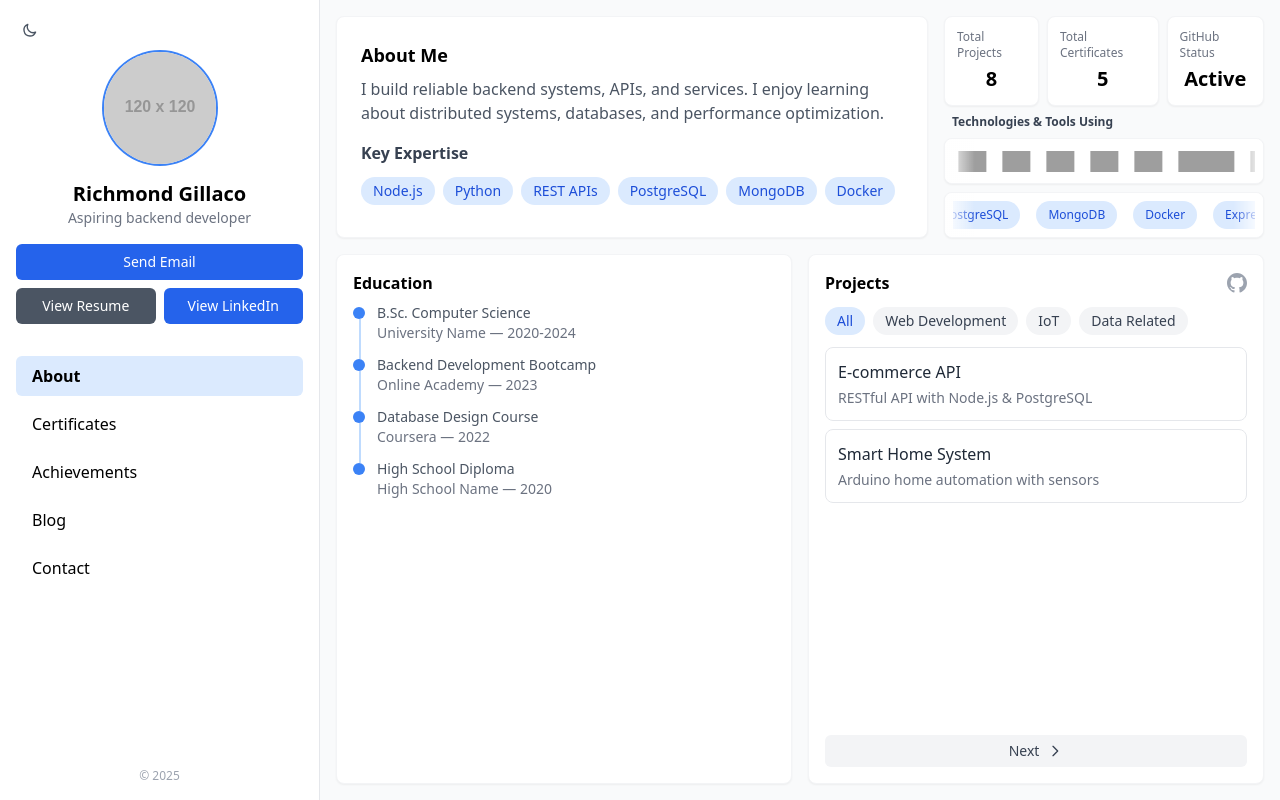
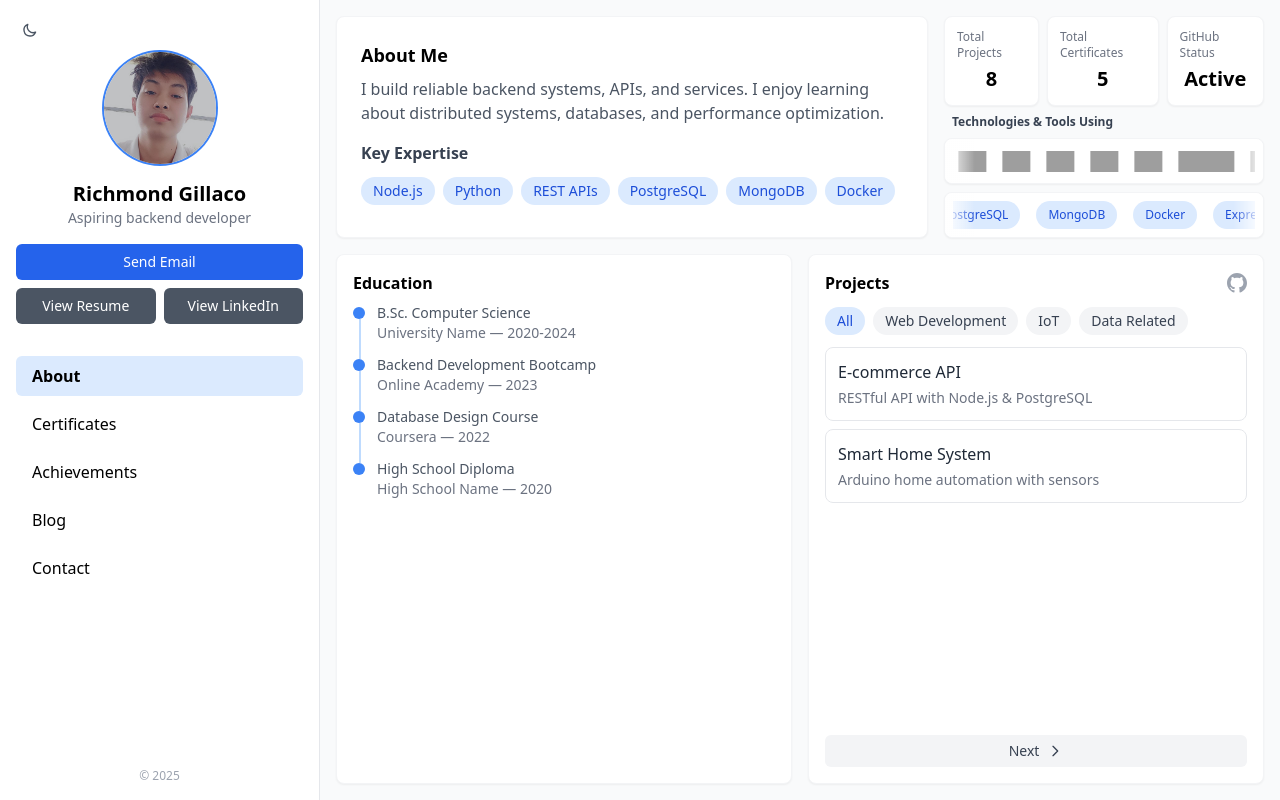
Before and after one commit to RichmondCg/Richmondportfolio, a plain HTML site: page index.html in a window 1280 px wide. Drawn offline with nearby package versions, Linux system fonts and the light colour scheme; grey boxes are pictures that could not be loaded; placeholder pictures from the web are drawn by us.

Commit message:
images addition

```diff
--- a/index.html
+++ b/index.html
@@ -208,7 +208,7 @@
         <div class="flex-shrink-0">
           <img
             id="profile-pic"
-            src="https://via.placeholder.com/120"
+            src="images/avatar.jpg"
             alt="Profile"
             class="w-28 h-28 rounded-full object-cover ring-2 ring-blue-500"
           />
@@ -234,7 +234,8 @@
               View Resume
             </button>
             <button
-              class="w-full px-4 py-2 text-sm bg-blue-600 text-white rounded-md hover:bg-blue-700 focus:outline-none focus:ring-2 focus:ring-blue-300"
+              id="view-resume-btn"
+              class="w-full px-4 py-2 text-sm bg-gray-600 text-white rounded-md hover:bg-gray-700 focus:outline-none focus:ring-2 focus:ring-gray-300"
             >
               View LinkedIn
             </button>
```
Also changed, not shown: images/avatar.jpg (added).
